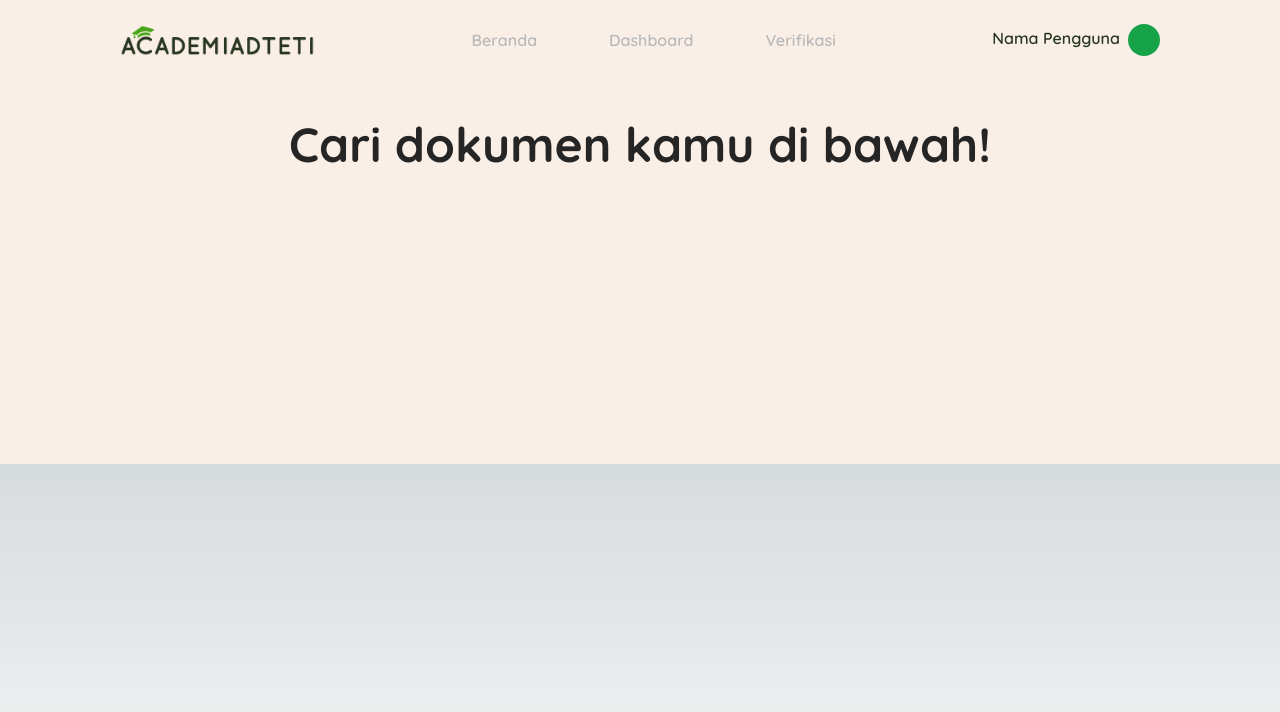
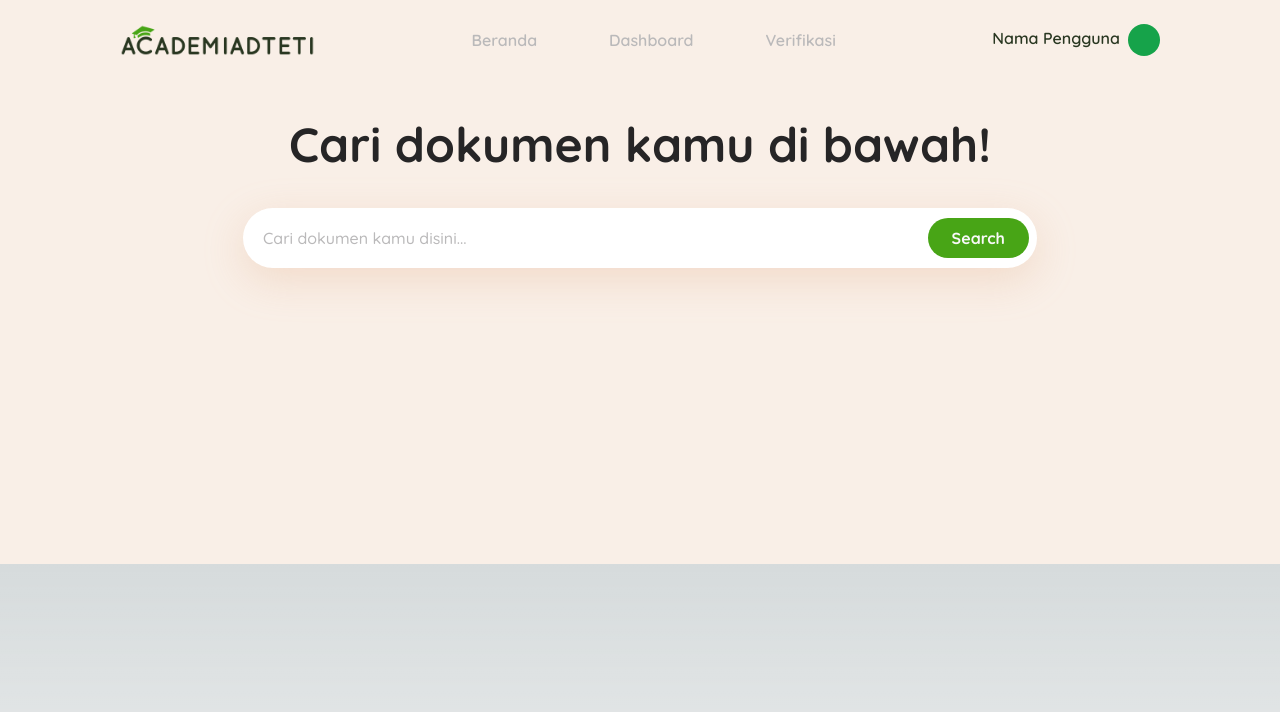
Before and after one commit to qornainaji/FE_PAW, a Next.js app: page /dashboard in a window 1280 px wide. Shown: the top 712 px of the page. Built offline with nearby package versions, Linux system fonts and the light colour scheme.

Commit message:
feat: added search bar to page

```diff
--- a/src/app/dashboard/page.tsx
+++ b/src/app/dashboard/page.tsx
@@ -6,6 +6,7 @@ import React from 'react';
 import axios from 'axios';
 import FadeIn from '../animations/FadeIn';
 import Posts from '../components/posts/posts';
+import SearchBar from '../components/searchbar/searchbar';
 
 const Dashboard = () => {
 
@@ -52,7 +53,8 @@ const Dashboard = () => {
                 <Navbar isAdmin={true} />
 
                 <div className='mt-10 mb-10'>
-                        <h2 className='mx-auto text-center font-sans font-bold text-5xl'>Cari dokumen kamu di bawah!</h2>
+                        <h2 className='mx-auto text-center font-sans font-bold text-5xl mb-10'>Cari dokumen kamu di bawah!</h2>
+                        <SearchBar />
                         <Posts posts={documents} />
 
                         {/* show raw response from API */}
```
